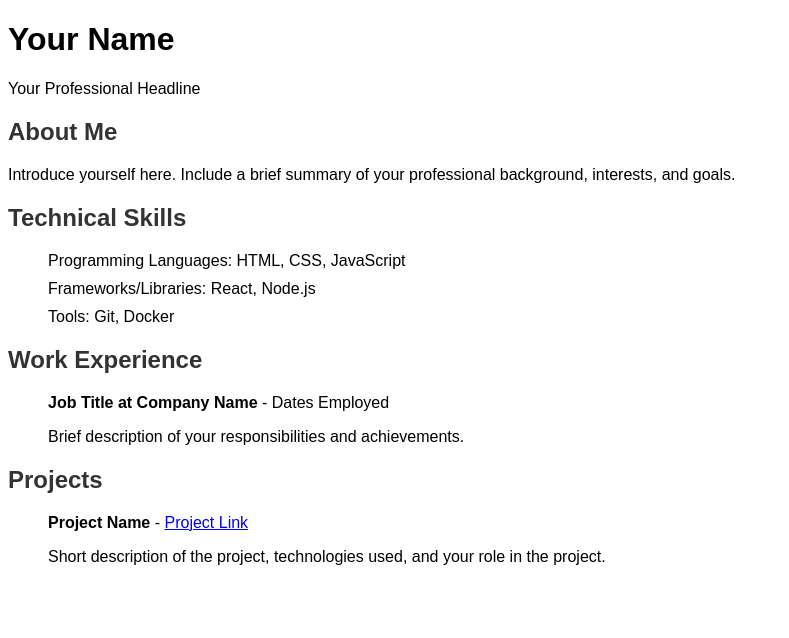
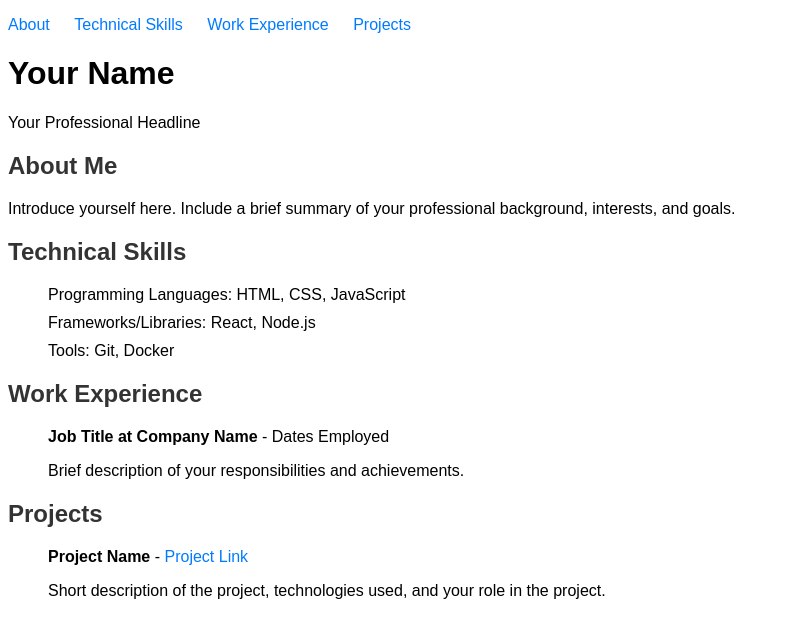
Before and after one commit to devulaar/devulaar.github.io, a plain HTML site: page index.html in a window 1280 px wide. Shown: the whole page, without its empty margins (0-789 px from the left). Drawn offline with Linux system fonts and the light colour scheme.

Commit message:
Update index.html

```diff
--- a/index.html
+++ b/index.html
@@ -6,14 +6,27 @@
     <title>Your Name - Professional Resume</title>
     <style>
         body { font-family: Arial, sans-serif; }
+        nav ul { list-style-type: none; padding: 0; }
+        nav ul li { display: inline; margin-right: 20px; }
         header, section { margin-bottom: 20px; }
         h2 { color: #333; }
         .section { margin-bottom: 20px; }
         .skills-list, .work-experience, .projects { list-style-type: none; }
         .skills-list li, .work-experience li, .projects li { margin-bottom: 10px; }
+        a { text-decoration: none; color: #007bff; }
+        a:hover { text-decoration: underline; }
     </style>
 </head>
 <body>
+    <nav>
+        <ul>
+            <li><a href="#about">About</a></li>
+            <li><a href="#technical-skills">Technical Skills</a></li>
+            <li><a href="#work-experience">Work Experience</a></li>
+            <li><a href="#projects">Projects</a></li>
+        </ul>
+    </nav>
+
     <header>
         <h1>Your Name</h1>
         <p>Your Professional Headline</p>
```
